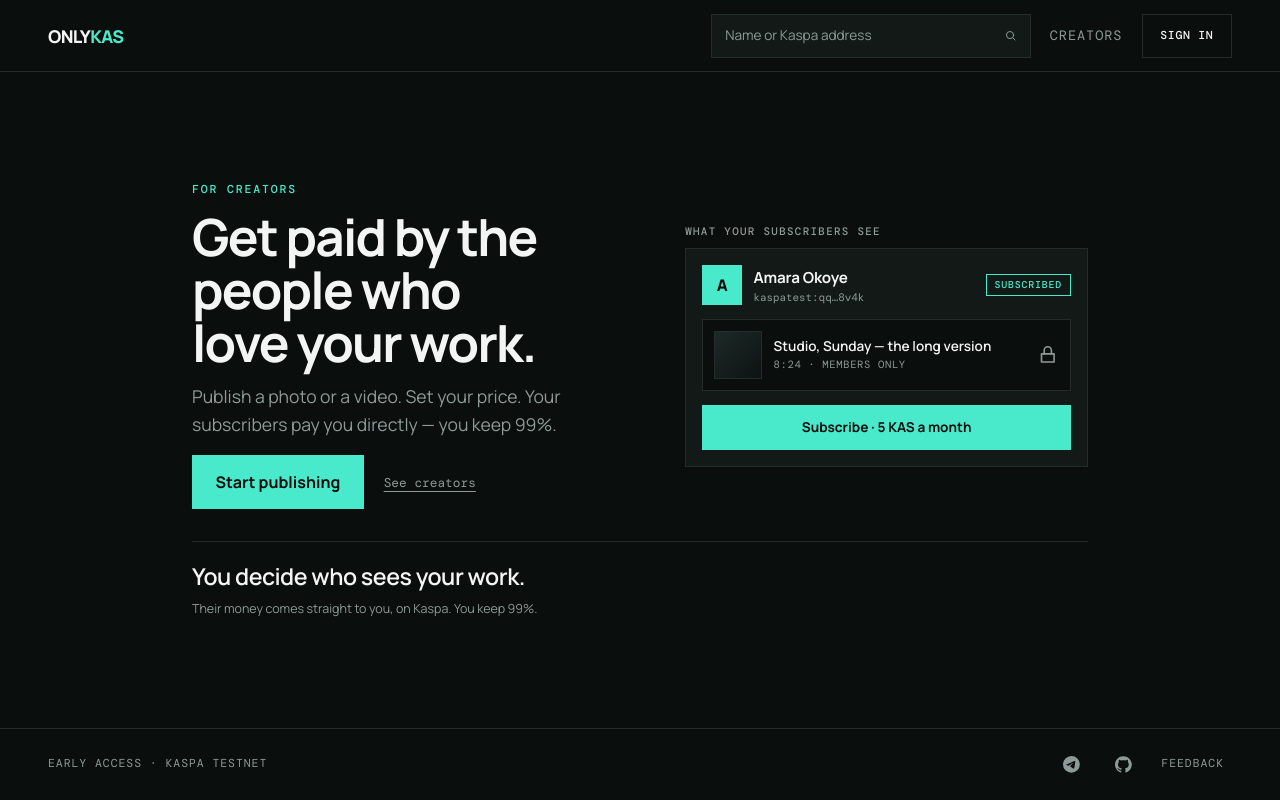
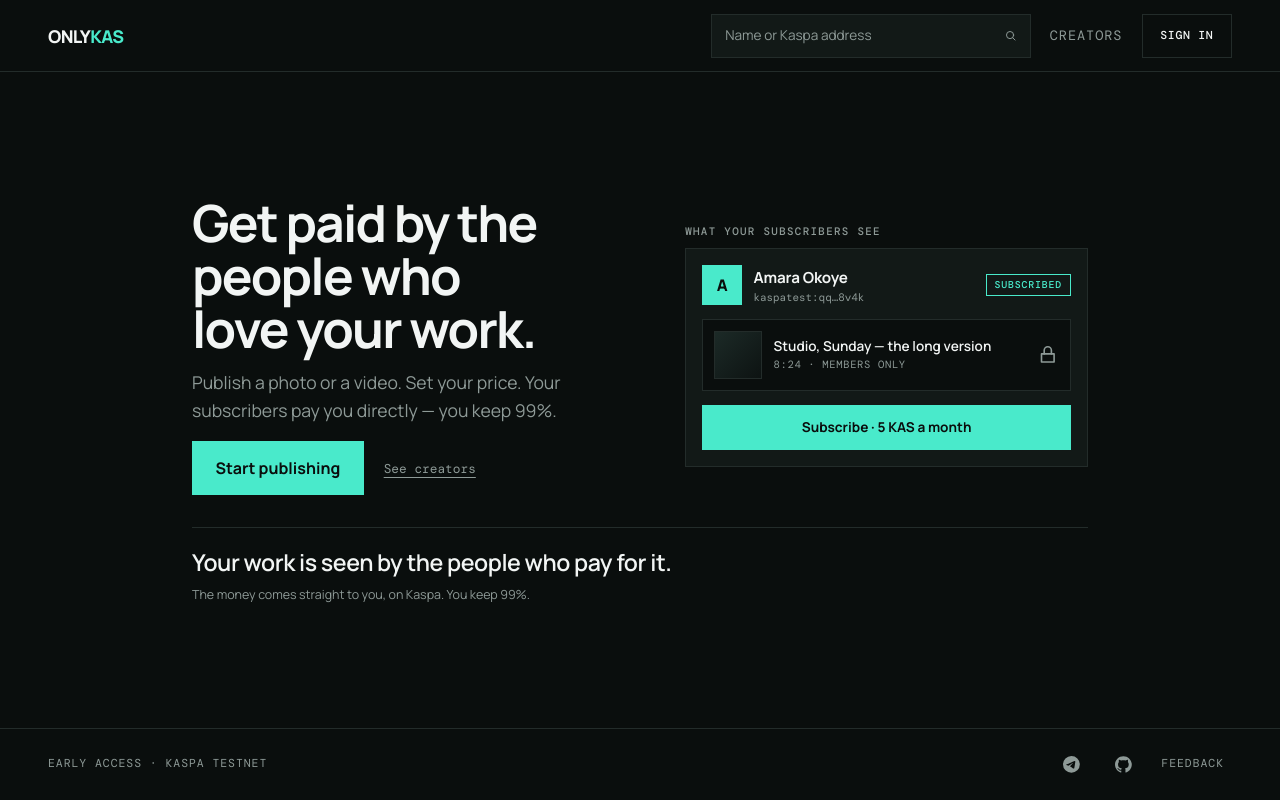
Before and after one commit to danieliyahu1/onlykas, a React (Vite) app in the folder frontend/: page / in a window 1280 px wide. Built offline with nearby package versions, Linux system fonts and the light colour scheme.

Commit message:
fix: state access control on the home page honestly

```diff
--- a/frontend/src/HomePage.tsx
+++ b/frontend/src/HomePage.tsx
@@ -6,7 +6,6 @@ export function HomePage() {
     <section className="home-page">
       <div className="home-hero">
         <header className="home-intro">
-          <p className="home-eyebrow">For creators</p>
           <h1>Get paid by the people who love your work.</h1>
           <p className="home-lede">
             Publish a photo or a video. Set your price. Your subscribers pay you
@@ -24,9 +23,9 @@ export function HomePage() {
         <CreatorPreview />
       </div>
       <div className="home-trust">
-        <p className="home-trust-claim">You decide who sees your work.</p>
+        <p className="home-trust-claim">Your work is seen by the people who pay for it.</p>
         <p className="home-trust-note">
-          Their money comes straight to you, on Kaspa. You keep 99%.
+          The money comes straight to you, on Kaspa. You keep 99%.
         </p>
       </div>
     </section>
--- a/frontend/src/styles.css
+++ b/frontend/src/styles.css
@@ -549,15 +549,6 @@ main:has(.home-page) {
   display: grid;
   gap: clamp(0.6rem, 1.6vh, 1rem);
   align-content: start;
-}
-.home-eyebrow {
-  margin: 0;
-  color: var(--acid);
-  font:
-    500 0.72rem "DM Mono",
-    monospace;
-  text-transform: uppercase;
-  letter-spacing: 0.16em;
 }
 .home-intro h1 {
   max-width: 15ch;
```
Also changed, not shown: 1 other file (tests, documents, lock files or other folders).
